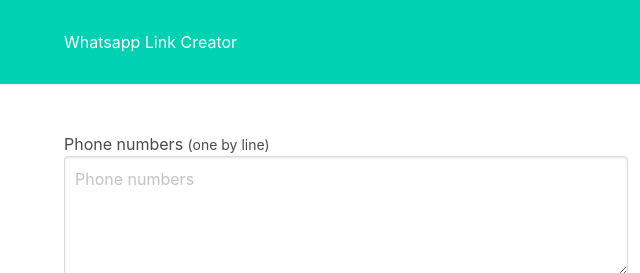
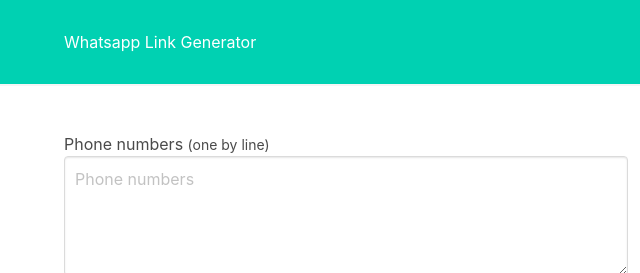
Before and after one commit to sanchezandoni/whatsapp-link-generator, a plain HTML site: page index.html in a window 1280 px wide. Shown: the top 273 px of the page, 0-640 px from the left. Drawn offline with nearby package versions, Linux system fonts and the light colour scheme.

Commit message:
Change repository name in index.html to generator

```diff
--- a/index.html
+++ b/index.html
@@ -22,7 +22,7 @@
     <div class="container">
       <div class="navbar-brand">
         <span class="navbar-item">
-          <h1>Whatsapp Link Creator</h1>
+          <h1>Whatsapp Link Generator</h1>
         </span>
       </div>
     </div>
```
